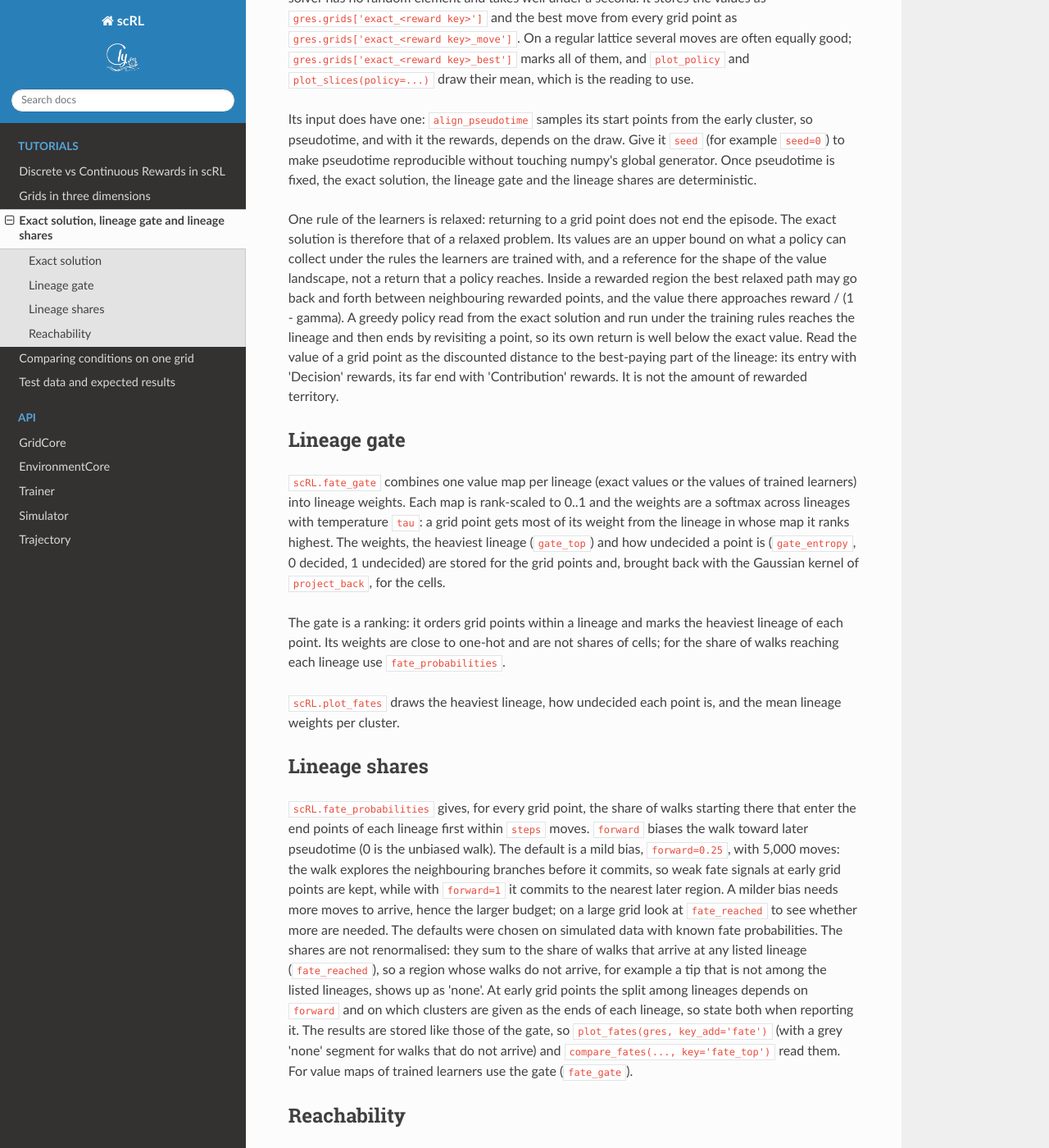
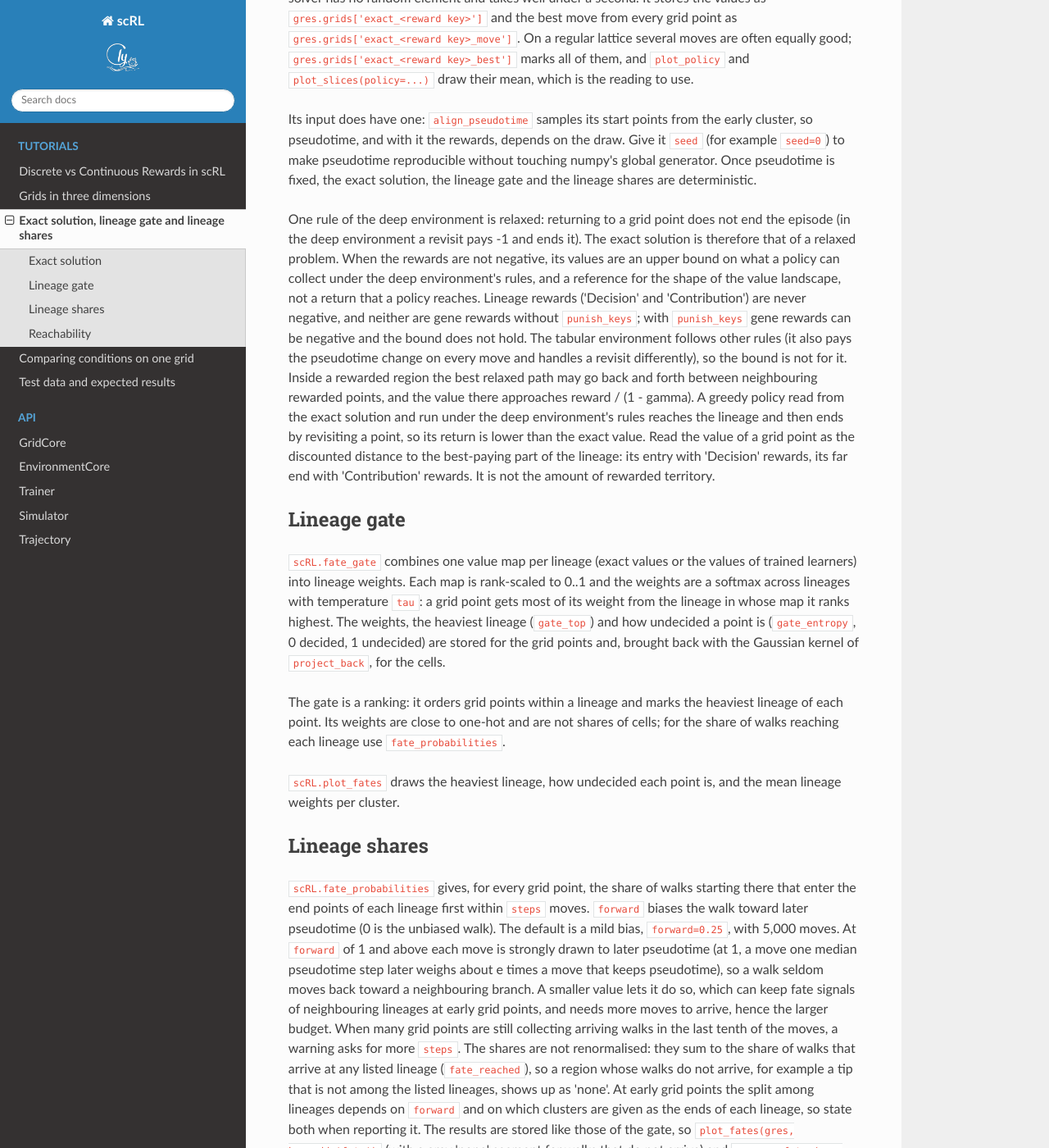
Before and after one commit to PeterPonyu/scRL, a Sphinx documentation site: the page built from source/exact.rst, in a window 1280 px wide and 1400 px high, scrolled down 635 px. Shown: the whole window at 82% size. Built offline with Sphinx 7.4.7 and the Read the Docs theme 3.1.0, drawn with Linux system fonts in a browser that asks for light colours; pages that are not in the unit, such as notebooks, are missing from menus.

Commit message:
State the exact solution's bound for the deep environment and non-negative rewards

```diff
--- a/source/exact.rst
+++ b/source/exact.rst
@@ -34,13 +34,17 @@ pseudotime, and with it the rewards, depends on the draw. Give it ``seed`` (for
 pseudotime reproducible without touching numpy's global generator. Once pseudotime is fixed, the exact
 solution, the lineage gate and the lineage shares are deterministic.
 
-One rule of the learners is relaxed: returning to a grid point does not end the episode. The exact solution
-is therefore that of a relaxed problem. Its values are an upper bound on what a policy can collect under the
-rules the learners are trained with, and a reference for the shape of the value landscape, not a return that
-a policy reaches. Inside a rewarded region the best relaxed path may go back and forth between neighbouring
-rewarded points, and the value there approaches reward / (1 - gamma). A greedy policy read from the exact
-solution and run under the training rules reaches the lineage and then ends by revisiting a point, so its
-own return is well below the exact value. Read the value of a grid point as the discounted distance to the
+One rule of the deep environment is relaxed: returning to a grid point does not end the episode (in the
+deep environment a revisit pays -1 and ends it). The exact solution is therefore that of a relaxed problem.
+When the rewards are not negative, its values are an upper bound on what a policy can collect under the deep
+environment's rules, and a reference for the shape of the value landscape, not a return that a policy
+reaches. Lineage rewards ('Decision' and 'Contribution') are never negative, and neither are gene rewards
+without ``punish_keys``; with ``punish_keys`` gene rewards can be negative and the bound does not hold. The
+tabular environment follows other rules (it also pays the pseudotime change on every move and handles a
+revisit differently), so the bound is not for it. Inside a rewarded region the best relaxed path may go back
+and forth between neighbouring rewarded points, and the value there approaches reward / (1 - gamma). A
+greedy policy read from the exact solution and run under the deep environment's rules reaches the lineage
+and then ends by revisiting a point, so its return is lower than the exact value. Read the value of a grid point as the discounted distance to the
 best-paying part of the lineage: its entry with 'Decision' rewards, its far end with 'Contribution' rewards.
 It is not the amount of rewarded territory.
 
@@ -65,11 +69,12 @@ Lineage shares
 
 ``scRL.fate_probabilities`` gives, for every grid point, the share of walks starting there that enter the end
 points of each lineage first within ``steps`` moves. ``forward`` biases the walk toward later pseudotime (0
-is the unbiased walk). The default is a mild bias, ``forward=0.25``, with 5,000 moves: the walk explores the
-neighbouring branches before it commits, so weak fate signals at early grid points are kept, while with
-``forward=1`` it commits to the nearest later region. A milder bias needs more moves to arrive, hence the
-larger budget; on a large grid look at ``fate_reached`` to see whether more are needed. The defaults were
-chosen on simulated data with known fate probabilities. The shares are not
+is the unbiased walk). The default is a mild bias, ``forward=0.25``, with 5,000 moves. At ``forward`` of 1
+and above each move is strongly drawn to later pseudotime (at 1, a move one median pseudotime step later
+weighs about e times a move that keeps pseudotime), so a walk seldom moves back toward a neighbouring
+branch. A smaller value lets it do so, which can keep fate signals of neighbouring lineages at early grid
+points, and needs more moves to arrive, hence the larger budget. When many grid points are still collecting
+arriving walks in the last tenth of the moves, a warning asks for more ``steps``. The shares are not
 renormalised: they sum to the share of walks that arrive at any listed lineage (``fate_reached``), so a region
 whose walks do not arrive, for example a tip that is not among the listed lineages, shows up as 'none'. At
 early grid points the split among lineages depends on ``forward`` and on which clusters are given as the ends
```
Also changed, not shown: README.md (+2 -2 lines), 1 other file.
